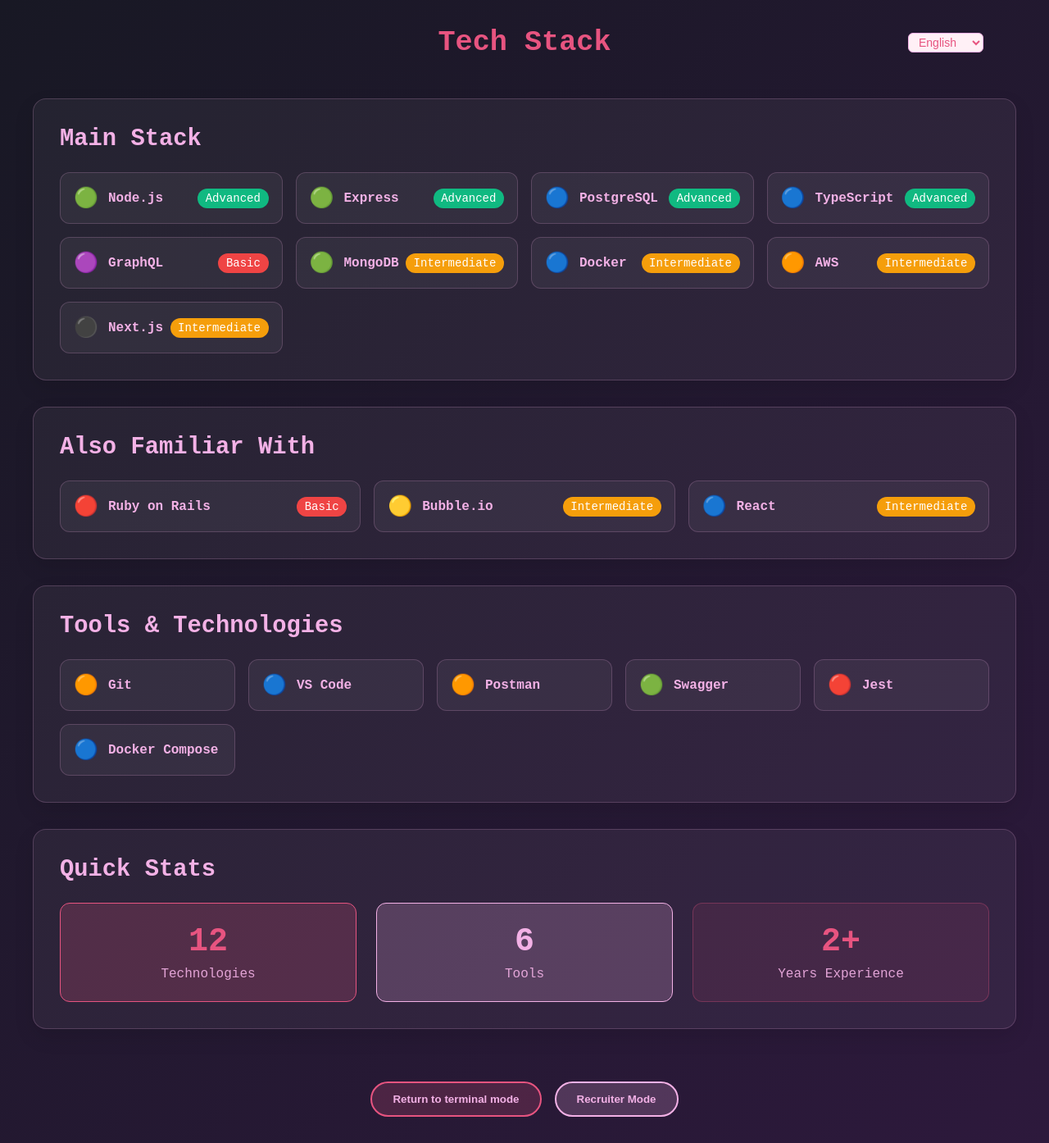
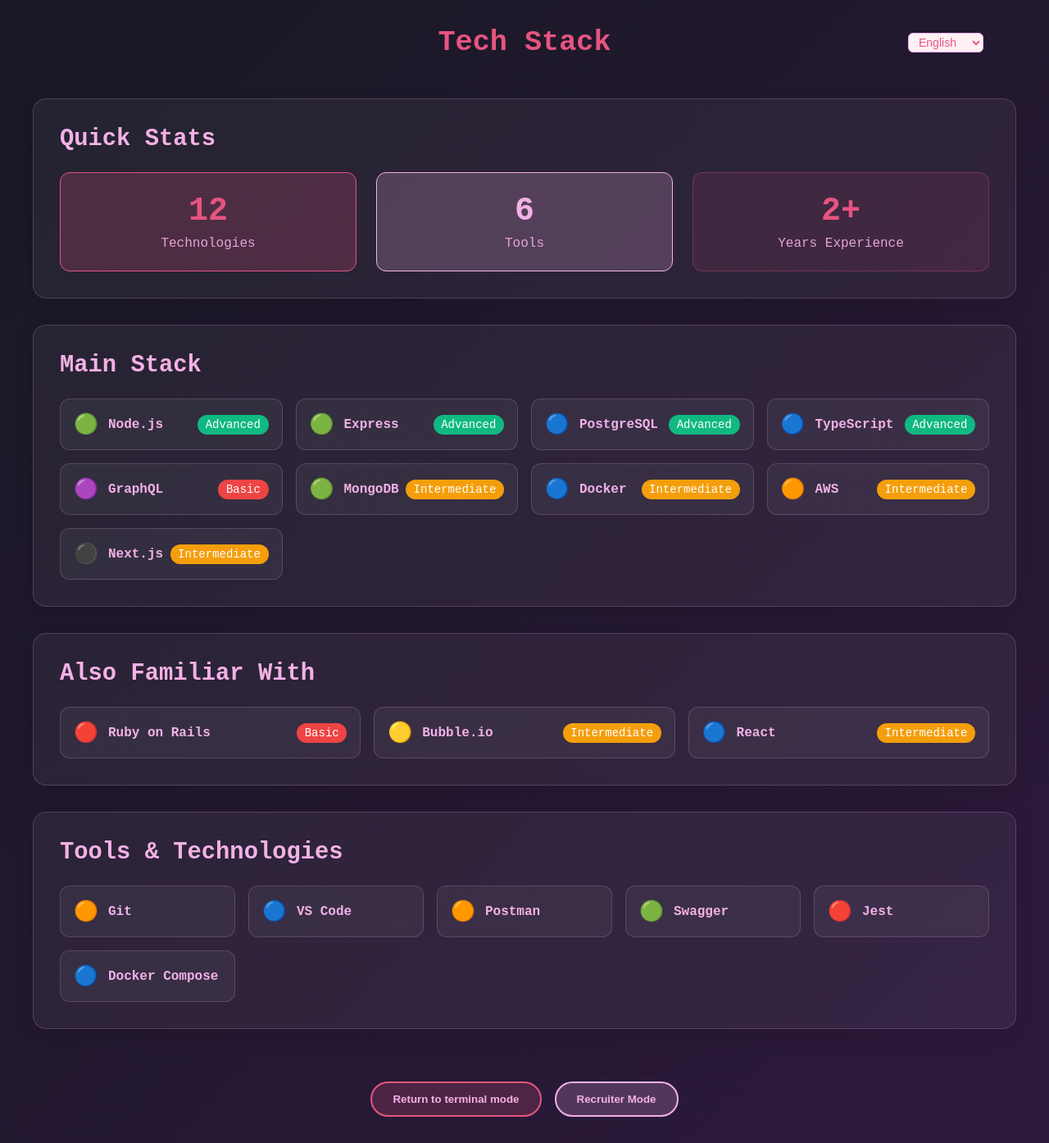
Before and after one commit to stefanyralvgh/MyPortfolio, a Next.js app in the folder frontend/: page /stack in a window 1280 px wide. Shown: the whole page at 82% size. Built offline with nearby package versions, Linux system fonts and the light colour scheme.

Commit message:
visual improvements

```diff
--- a/frontend/src/contexts/LanguageContext.tsx
+++ b/frontend/src/contexts/LanguageContext.tsx
@@ -25,11 +25,11 @@ const translations = {
     'terminal.already.connected': '¡Ya conectada/o!\n',
     'terminal.skip.deprecated': 'El comando "skip" está obsoleto. Prueba \'recruiter\' en su lugar 😉\n',
     'terminal.language.not.supported': 'Idioma no soportado. Usa: lang es, lang en, o lang fr\n',
-    'terminal.starting.adventure': 'Iniciando la Aventura de Código de Stef...',
+    'terminal.starting.adventure': 'Iniciando la Aventura de código de Stef...',
     'terminal.redirecting.level': 'Redirigiendo al nivel 1...',
     'terminal.fast.track.activated': '⏩ Vía rápida activada!',
     'terminal.redirecting.stack': 'Redirigiendo al stack de Stef...',
-    'adventure.title': 'Aventura de Código de Stef',
+    'adventure.title': 'Aventura de código de Stef',
     'adventure.level': 'Nivel',
     'adventure.of': 'de',
     'adventure.completed': '¡Aventura completada! 🏁',
--- a/frontend/src/pages/stack.tsx
+++ b/frontend/src/pages/stack.tsx
@@ -74,6 +74,71 @@ const StackPage: React.FC = () => {
         display: 'grid',
         gap: '2rem'
       }}>
+
+        {/* Quick Stats */}
+        <div style={{
+          background: 'rgba(255, 255, 255, 0.05)',
+          borderRadius: '1rem',
+          padding: '2rem',
+          boxShadow: '0 10px 25px rgba(0, 0, 0, 0.1)',
+          border: '1px solid rgba(243, 177, 230, 0.2)'
+        }}>
+          <h2 style={{
+            margin: '0 0 1.5rem 0',
+            fontSize: '1.8rem',
+            color: '#f3b1e6',
+            display: 'flex',
+            alignItems: 'center',
+            gap: '0.5rem'
+          }}>
+             {t('stack.stats')}
+          </h2>
+          <div style={{
+            display: 'grid',
+            gridTemplateColumns: 'repeat(auto-fit, minmax(200px, 1fr))',
+            gap: '1.5rem'
+          }}>
+            <div style={{
+              textAlign: 'center',
+              padding: '1.5rem',
+              background: 'rgba(231, 84, 128, 0.2)',
+              borderRadius: '0.75rem',
+              color: '#f3b1e6',
+              border: '1px solid #e75480'
+            }}>
+              <div style={{ fontSize: '2.5rem', fontWeight: '700', marginBottom: '0.5rem', color: '#e75480' }}>
+                {stackData.main.length + stackData.familiar.length}
+              </div>
+              <div style={{ fontSize: '1rem', opacity: 0.9 }}>{t('stack.technologies')}</div>
+            </div>
+            <div style={{
+              textAlign: 'center',
+              padding: '1.5rem',
+              background: 'rgba(243, 177, 230, 0.2)',
+              borderRadius: '0.75rem',
+              color: '#f3b1e6',
+              border: '1px solid #f3b1e6'
+            }}>
+              <div style={{ fontSize: '2.5rem', fontWeight: '700', marginBottom: '0.5rem', color: '#f3b1e6' }}>
+                {stackData.tools.length}
+              </div>
+              <div style={{ fontSize: '1rem', opacity: 0.9 }}>{t('stack.tools.label')}</div>
+            </div>
+            <div style={{
+              textAlign: 'center',
+              padding: '1.5rem',
+              background: 'rgba(231, 84, 128, 0.1)',
+              borderRadius: '0.75rem',
+              color: '#f3b1e6',
+              border: '1px solid rgba(231, 84, 128, 0.3)'
+            }}>
+              <div style={{ fontSize: '2.5rem', fontWeight: '700', marginBottom: '0.5rem', color: '#e75480' }}>
+                2+
+              </div>
+              <div style={{ fontSize: '1rem', opacity: 0.9 }}>{t('stack.experience')}</div>
+            </div>
+          </div>
+        </div>
 
         {/* Main Stack */}
         <div style={{
@@ -219,71 +284,6 @@ const StackPage: React.FC = () => {
           </div>
         </div>
 
-        {/* Quick Stats */}
-        <div style={{
-          background: 'rgba(255, 255, 255, 0.05)',
-          borderRadius: '1rem',
-          padding: '2rem',
-          boxShadow: '0 10px 25px rgba(0, 0, 0, 0.1)',
-          border: '1px solid rgba(243, 177, 230, 0.2)'
-        }}>
-          <h2 style={{
-            margin: '0 0 1.5rem 0',
-            fontSize: '1.8rem',
-            color: '#f3b1e6',
-            display: 'flex',
-            alignItems: 'center',
-            gap: '0.5rem'
-          }}>
-             {t('stack.stats')}
-          </h2>
-          <div style={{
-            display: 'grid',
-            gridTemplateColumns: 'repeat(auto-fit, minmax(200px, 1fr))',
-            gap: '1.5rem'
-          }}>
-            <div style={{
-              textAlign: 'center',
-              padding: '1.5rem',
-              background: 'rgba(231, 84, 128, 0.2)',
-              borderRadius: '0.75rem',
-              color: '#f3b1e6',
-              border: '1px solid #e75480'
-            }}>
-              <div style={{ fontSize: '2.5rem', fontWeight: '700', marginBottom: '0.5rem', color: '#e75480' }}>
-                {stackData.main.length + stackData.familiar.length}
-              </div>
-              <div style={{ fontSize: '1rem', opacity: 0.9 }}>{t('stack.technologies')}</div>
-            </div>
-            <div style={{
-              textAlign: 'center',
-              padding: '1.5rem',
-              background: 'rgba(243, 177, 230, 0.2)',
-              borderRadius: '0.75rem',
-              color: '#f3b1e6',
-              border: '1px solid #f3b1e6'
-            }}>
-              <div style={{ fontSize: '2.5rem', fontWeight: '700', marginBottom: '0.5rem', color: '#f3b1e6' }}>
-                {stackData.tools.length}
-              </div>
-              <div style={{ fontSize: '1rem', opacity: 0.9 }}>{t('stack.tools.label')}</div>
-            </div>
-            <div style={{
-              textAlign: 'center',
-              padding: '1.5rem',
-              background: 'rgba(231, 84, 128, 0.1)',
-              borderRadius: '0.75rem',
-              color: '#f3b1e6',
-              border: '1px solid rgba(231, 84, 128, 0.3)'
-            }}>
-              <div style={{ fontSize: '2.5rem', fontWeight: '700', marginBottom: '0.5rem', color: '#e75480' }}>
-                2+
-              </div>
-              <div style={{ fontSize: '1rem', opacity: 0.9 }}>{t('stack.experience')}</div>
-            </div>
-          </div>
-        </div>
-
         {/* Action Buttons */}
         <div style={{
           display: 'flex',
```
Also changed, not shown: frontend/src/pages/projects.tsx (+15 -6 lines).
